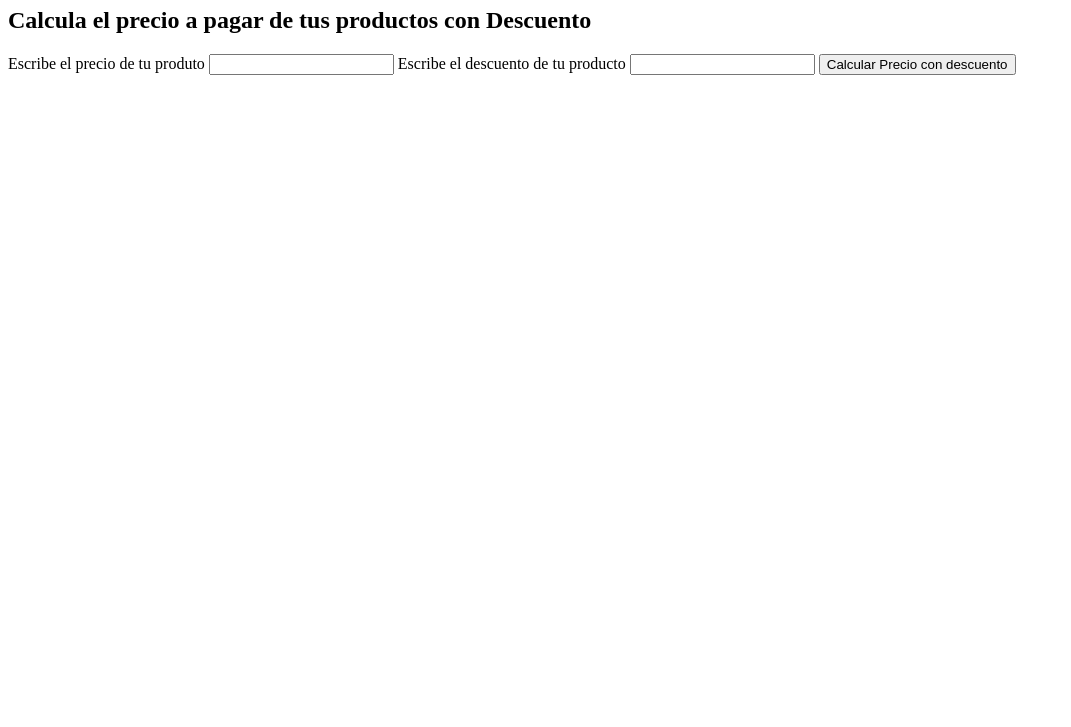
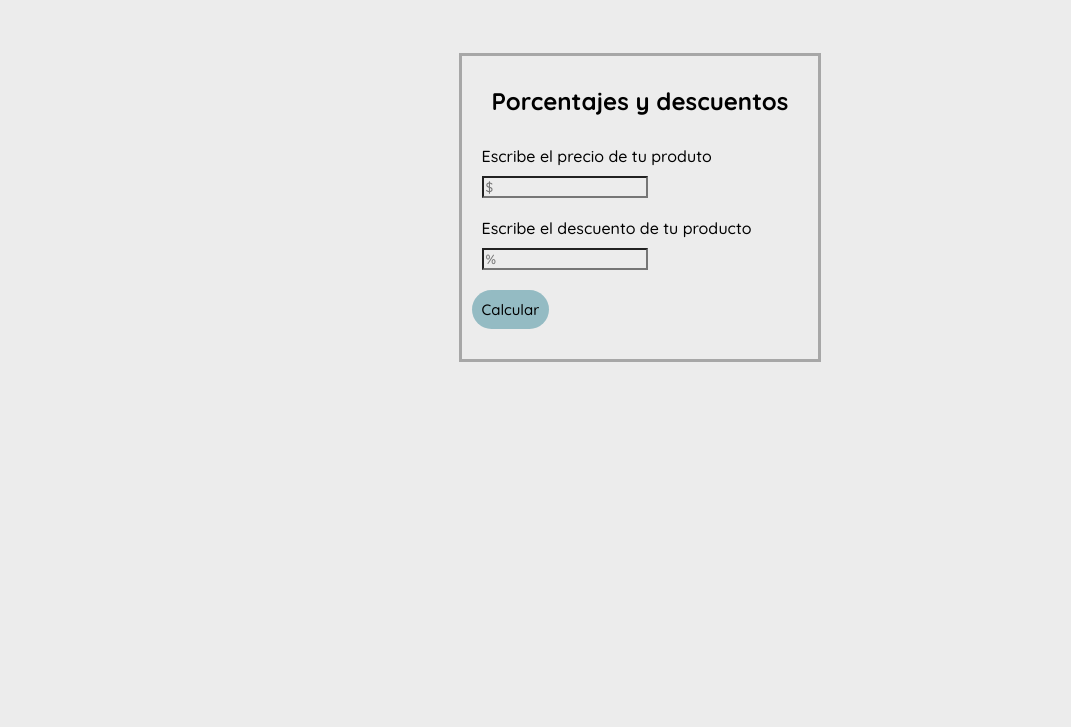
Before and after one commit to Pwd12angel/Taller_2, a plain HTML site: page index.html in a window 1280 px wide. Shown: the part 73-800 px from the top of the page, without its empty margins (0-1071 px from the left). Drawn offline with Linux system fonts and the light colour scheme.

Commit message:
Agregamos estilos

```diff
--- a/descuentos.js
+++ b/descuentos.js
@@ -10,10 +10,7 @@ function calcularPrecioConDescuento (precio, descuento){
     return precioConDescuento;
 }
 
-function prueba (){
-    return alert ("Hola");
 
-}
 
 function onClickButton (){
     //llamos al id del precio y el descuento
--- a/index.html
+++ b/index.html
@@ -4,26 +4,44 @@
     <meta charset="UTF-8">
     <meta http-equiv="X-UA-Compatible" content="IE=edge">
     <meta name="viewport" content="width=device-width, initial-scale=1.0">
+    <link rel="stylesheet" href="./styles.css">
     <title>Porcetnajes y descuentos</title>
+    <link rel="preconnect" href="https://fonts.googleapis.com">
+    <link rel="preconnect" href="https://fonts.gstatic.com" crossorigin>
+    <link href="https://fonts.googleapis.com/css2?family=Quicksand:wght@300;500;700&display=swap" rel="stylesheet">
+
 </head>
 <body>
-    <h1>Porcentajes y descuentos </h1>
+   <div class="contenedroP">
+    <section class="contenedor">
+        <div class="Titulos">
+            <h1>Porcentajes y descuentos </h1>
 
-    <section>
-        <h2>Calcula el precio a pagar de tus productos con Descuento</h2>
+        </div>
 
-        <form action="">
-            <label for="InputPrice">Escribe el precio de tu produto</label>
-            <input id="InputPrice" type="numbre">
+        <div class="labels">
 
-            <label for="InputDiscount">Escribe el descuento de tu producto</label>
-            <input id="InputDiscount" type="number">
 
-            <button type="button" onclick="onClickButton()">Calcular Precio con descuento</button>
+                <div class="cam1">
+                    <label for="InputPrice">Escribe el precio de tu produto</label>
+                    <input id="InputPrice" placeholder="$" type="numbre">
 
-          <strong>  <p id="Result"></p></strong>
-        </form>
+                </div>
+
+                <div class="cam2">
+                    <label for="InputDiscount">Escribe el descuento de tu producto</label>
+                <input id="InputDiscount" placeholder="%" type="number">
+
+                </div>
+
+                <button class="boton" type="button" onclick="onClickButton()">Calcular</button>
+
+              <strong>  <p class="resultado" id="Result"></p></strong>
+
+        </div>
     </section>
+   </div>
+
     <script src="./descuentos.js"></script>
 </body>
 </html>
--- /dev/null
+++ b/styles.css
@@ -0,0 +1,63 @@
+*{
+    margin: 0px;
+    font-family: 'Quicksand', sans-serif;
+    background-color: rgb(236, 236, 236);
+}
+
+.contenedroP{
+    width: 100%;
+    height: 70vh;
+    display: grid;
+    place-items: center;
+}
+.Titulos{
+    padding: 20px;
+    text-align: center;
+}
+.contenedor{
+    display: flex;
+    flex-direction: column;
+    border: 3px solid rgb(167, 167, 167);
+    padding: 10px;
+    height: auto;
+}
+
+.cam1{
+    padding: 10px;
+    display: flex;
+    flex-direction: column;
+}
+.cam1 input {
+    width: 50%;
+}
+
+input{
+    margin: 10px 0px 0px 0px;
+}
+.cam2{
+    display: flex;
+    flex-direction: column;
+    padding: 10px;
+}
+.cam2 input {
+    width: 50%;
+}
+.boton{
+    -webkit-transition-duration: 0.4s; /* Safari */
+    transition-duration: 0.4s;
+    background-color: rgb(148, 187, 195);
+    border: none;
+    font-size: 15px;
+    padding: 10px;
+    border-radius: 25px;
+    margin-top: 10px;
+
+}
+.boton:hover {
+    background-color: rgb(161, 211, 157); /* Green */
+    color: rgb(0, 0, 0);
+}
+
+.resultado{
+    margin-top: 20px;
+}
```
